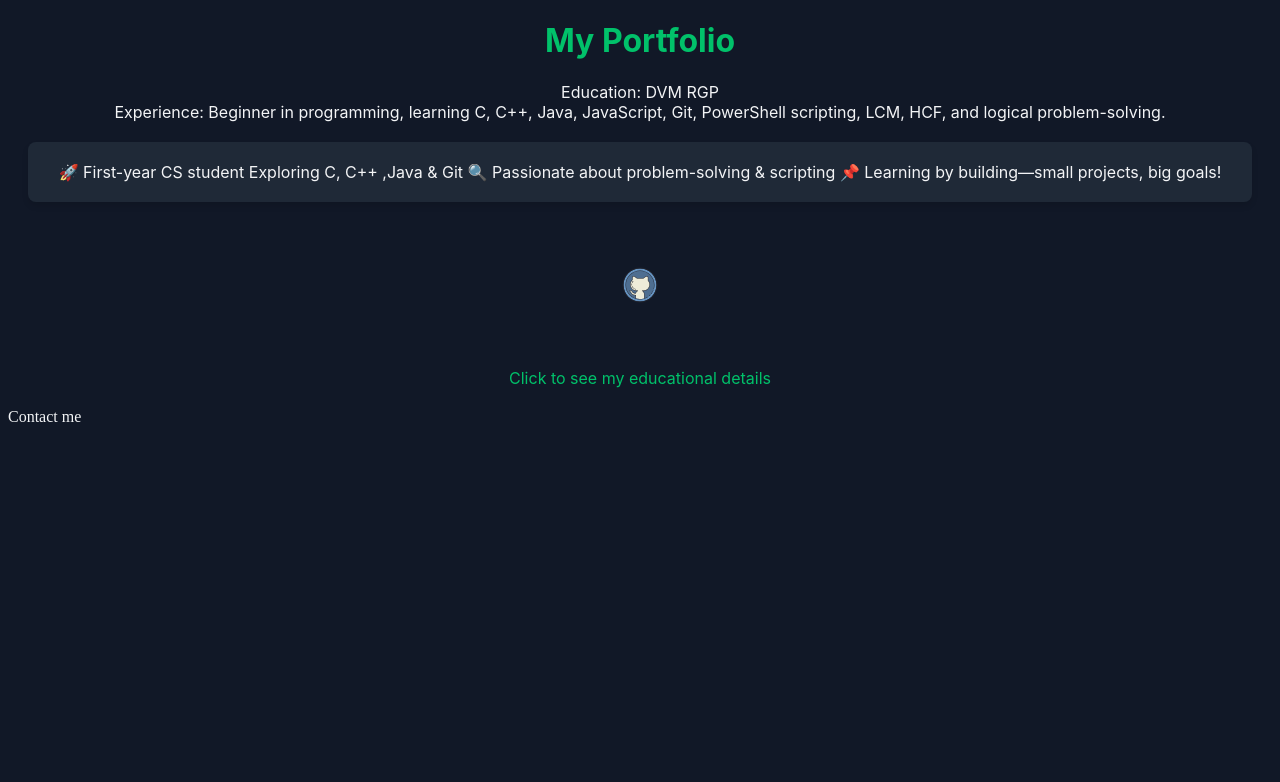
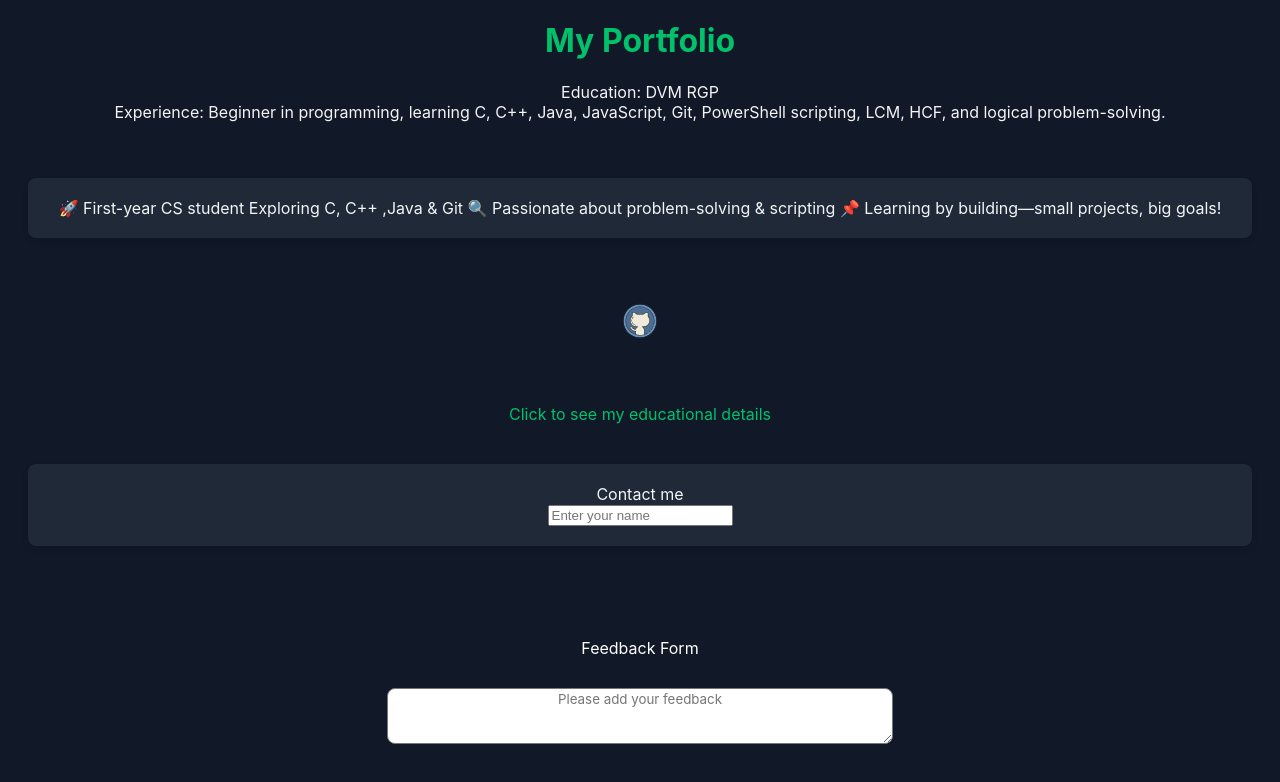
Before and after one commit to Sswastik60/Portfolio, a plain HTML site: page index.html in a window 1280 px wide. Drawn offline with Linux system fonts and the light colour scheme.

Commit message:
Added feedback and contact me

```diff
--- a/index.html
+++ b/index.html
@@ -9,7 +9,7 @@
 
 <body>
     <header>
-        <h1 id="Portfolio">My Portfolio</h1>
+        <h1 id="Portfolio"><span>My Portfolio </span></h1>
     </header>
     <main>
         <section class="about">
@@ -18,7 +18,8 @@
         <section class="about">
             Experience: Beginner in programming, learning C, C++, Java, JavaScript, Git, PowerShell scripting, LCM, HCF, and logical problem-solving.
         </section>
-        <article>🚀 First-year CS student Exploring C, C++ ,Java & Git 🔍 Passionate about problem-solving & scripting 📌 Learning by building—small projects, big goals!</article>
+        <br><br>
+        <article><span>🚀 First-year CS student Exploring C, C++ ,Java & Git 🔍 Passionate about problem-solving & scripting 📌 Learning by building—small projects, big goals!</span></article>
         <!-- <div id="div1"><pre>   </pre></div> -->
         <!-- <a href="https://www.youtube.com/watch?v=dQw4w9WgXcQ" target="_main">
             Click here to watch a video -->
@@ -34,6 +35,12 @@
             Click to see my educational details
         </div>
     </a>
-    <form>Contact me</form>
+    <form id="Form1"><span>Contact me</span>
+        <br>
+        <input type="text" name="name" placeholder="Enter your name">
+    </form>
+    <br><br><br><br>
+    <span id="feedback1">Feedback Form</span>
+    <textarea name="feedback" id="feedback" placeholder="Please add your feedback"></textarea>
 </body>
 </html>
--- a/style.css
+++ b/style.css
@@ -62,3 +62,42 @@ article{
     transform: scale(1.2);
     box-shadow: 0 4px 6px rgba(0, 0, 0, 0.1);
 }
+#Form1{
+    background-color: #1f2937;
+    border-radius: 8px;
+    padding: 20px;
+    margin: 20px;
+    box-shadow: 0 4px 6px rgba(0, 0, 0, 0.1);
+    font-family: "Inter", sans-serif;
+    text-align: center;
+}
+#feedback{
+    color: #131924;
+    text-align: center;
+    font-family: "Inter", sans-serif;
+    height: 50px;
+    width: 500px;
+    border-radius: 8px;
+    display: block;
+    margin-left: auto;
+    margin-right: auto;
+}
+
+#feedback:hover{
+    background-color: #405169;
+    color: #f3f4f6;
+    border-radius: 8px;
+    box-shadow: 0 4px 6px rgba(0, 0, 0, 0.1);
+    transition: background-color 0.3s ease-in-out, transform 0.3s ease-in-out;
+
+}
+#feedback1{
+    color: #ffffff;
+    text-align: center;
+    font-family: "Inter", sans-serif;
+    height: 50px;
+    width: 500px;
+    border-radius: 8px;
+    display: block;
+    margin-left: auto;
+    margin-right: auto;}
```
